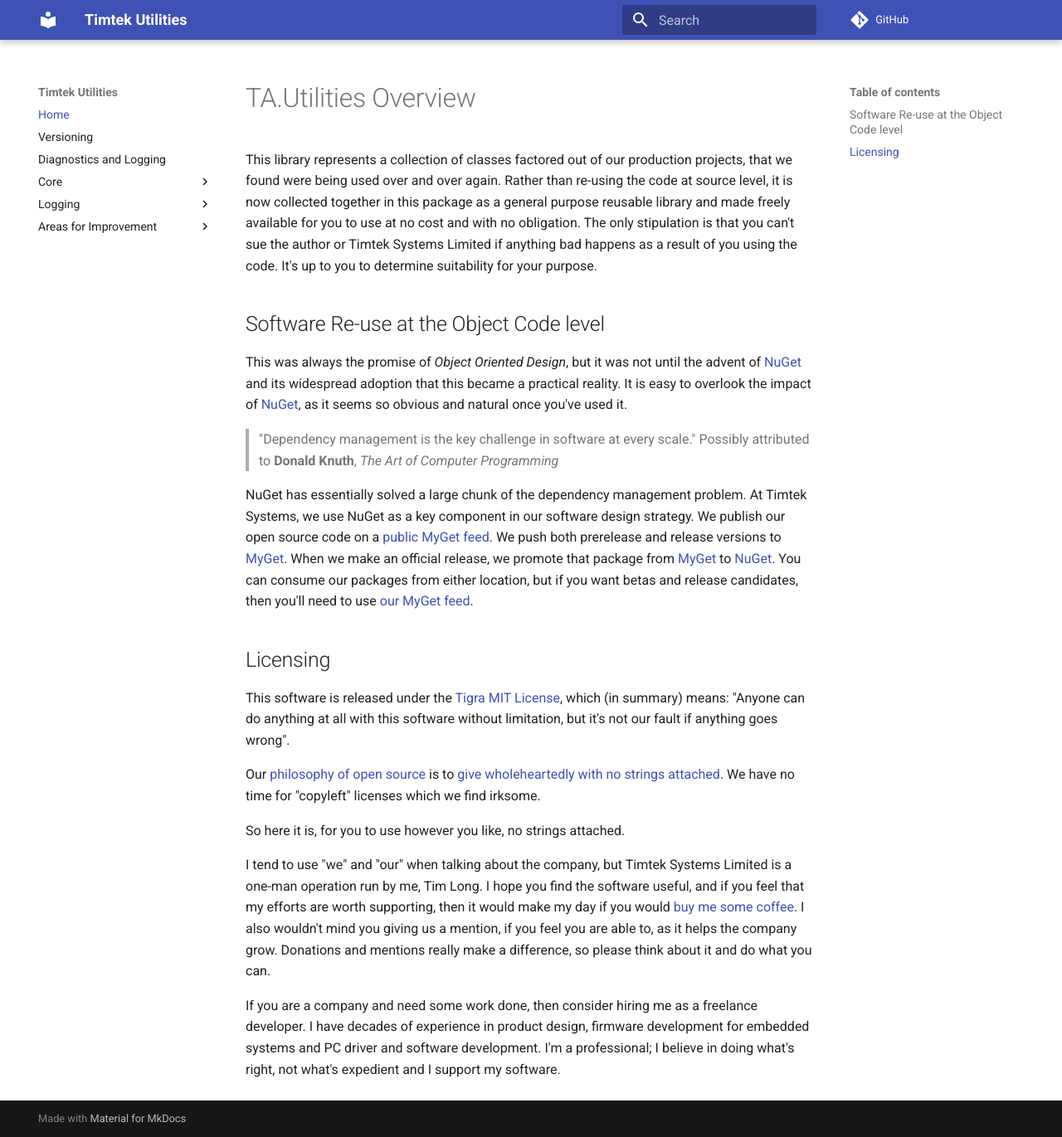
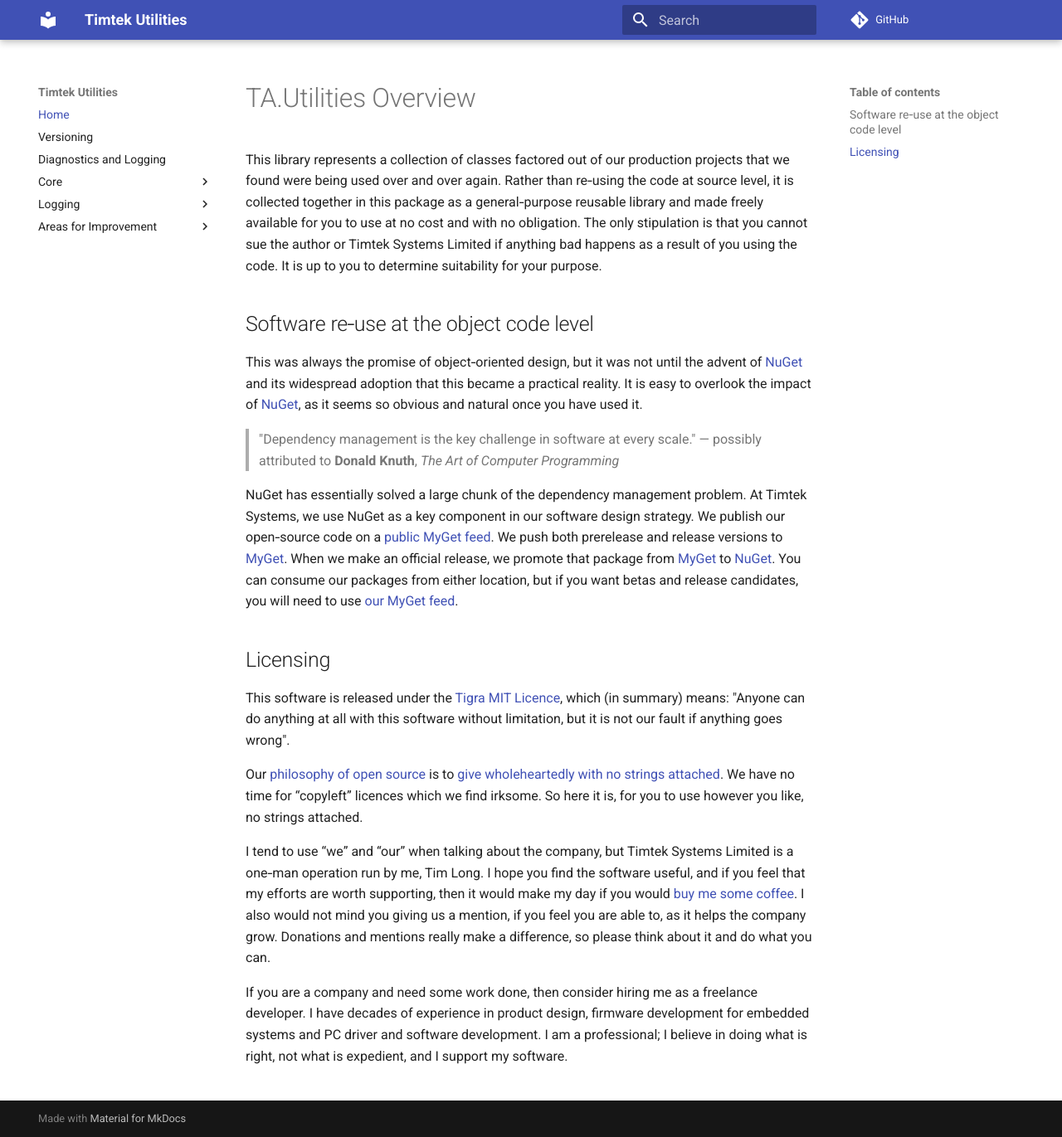
Before and after one commit to Tigra-Astronomy/TA.Utilities, an MkDocs documentation site: the page built from Documentation/Timtek Utilities/index.md, in a window 1280 px wide and 1371 px high. Shown: the whole window at 83% size. Built offline with MkDocs 1.6.1 and Material for MkDocs 9.7.7, drawn with Linux system fonts in a browser that asks for light colours; comment, search, counter and statistics services are not loaded; the version menu is left out.

Commit message:
docs: lint pass – reflow paragraphs on index and README; UK English tweaks; avoid manual line breaks in prose

```diff
--- a/Documentation/Timtek Utilities/index.md
+++ b/Documentation/Timtek Utilities/index.md
@@ -1,40 +1,27 @@
 # TA.Utilities Overview
 
-This library represents a collection of classes factored out of our production projects, that we found were being used over and over again. Rather than re-using the code at source level, it is now collected together in this package as a general purpose reusable library and made freely available for you to use at no cost and with no obligation. The only stipulation is that you can't sue the author or Timtek Systems Limited if anything bad happens as a result of you using the code. It's up to you to determine suitability for your purpose.
+This library represents a collection of classes factored out of our production projects that we found were being used over and over again. Rather than re‑using the code at source level, it is collected together in this package as a general‑purpose reusable library and made freely available for you to use at no cost and with no obligation. The only stipulation is that you cannot sue the author or Timtek Systems Limited if anything bad happens as a result of you using the code. It is up to you to determine suitability for your purpose.
 
-## Software Re-use at the Object Code level
+## Software re‑use at the object code level
 
-This was always the promise of _Object Oriented Design_, but it was not until the advent of [NuGet][nuget] and its widespread adoption that this became a practical reality.
-It is easy to overlook the impact of [NuGet][nuget], as it seems so obvious and natural once you've used it.
+This was always the promise of object‑oriented design, but it was not until the advent of [NuGet][nuget] and its widespread adoption that this became a practical reality. It is easy to overlook the impact of [NuGet][nuget], as it seems so obvious and natural once you have used it.
 
-> "Dependency management is the key challenge in software at every scale."
-> Possibly attributed to **Donald Knuth**, _The Art of Computer Programming_
+> "Dependency management is the key challenge in software at every scale." — possibly attributed to **Donald Knuth**, _The Art of Computer Programming_
 
-NuGet has essentially solved a large chunk of the dependency management problem.
-At Timtek Systems, we use NuGet as a key component in our software design strategy.
-We publish our open source code on a [public MyGet feed][myget].
-We push both prerelease and release versions to [MyGet][myget].
-When we make an official release, we promote that package from [MyGet][myget] to [NuGet][nuget].
-You can consume our packages from either location, but if you want betas and release candidates, then you'll need to use [our MyGet feed][myget].
+NuGet has essentially solved a large chunk of the dependency management problem. At Timtek Systems, we use NuGet as a key component in our software design strategy. We publish our open‑source code on a [public MyGet feed][myget]. We push both prerelease and release versions to [MyGet][myget]. When we make an official release, we promote that package from [MyGet][myget] to [NuGet][nuget]. You can consume our packages from either location, but if you want betas and release candidates, you will need to use [our MyGet feed][myget].
 
 ## Licensing
 
-This software is released under the [Tigra MIT License][mit], which (in summary) means:
-"Anyone can do anything at all with this software without limitation, but it's not our fault if anything goes wrong".
+This software is released under the [Tigra MIT Licence][mit], which (in summary) means: "Anyone can do anything at all with this software without limitation, but it is not our fault if anything goes wrong".
 
-Our [philosophy of open source][yt-oss] is to [give wholeheartedly with no strings attached][yt-oss].
-We have no time for "copyleft" licenses which we find irksome.
+Our [philosophy of open source][yt-oss] is to [give wholeheartedly with no strings attached][yt-oss]. We have no time for “copyleft” licences which we find irksome. So here it is, for you to use however you like, no strings attached.
 
-So here it is, for you to use however you like, no strings attached.
+I tend to use “we” and “our” when talking about the company, but Timtek Systems Limited is a one‑man operation run by me, Tim Long. I hope you find the software useful, and if you feel that my efforts are worth supporting, then it would make my day if you would [buy me some coffee][coffee]. I also would not mind you giving us a mention, if you feel you are able to, as it helps the company grow. Donations and mentions really make a difference, so please think about it and do what you can.
 
-I tend to use "we" and "our" when talking about the company, but Timtek Systems Limited is a one-man operation run by me, Tim Long.
-I hope you find the software useful, and if you feel that my efforts are worth supporting, then it would make my day if you would [buy me some coffee][coffee].
-I also wouldn't mind you giving us a mention, if you feel you are able to, as it helps the company grow. Donations and mentions really make a difference, so please think about it and do what you can.
-
-If you are a company and need some work done, then consider hiring me as a freelance developer. I have decades of experience in product design, firmware development for embedded systems and PC driver and software development. I'm a professional; I believe in doing what's right, not what's expedient and I support my software.
+If you are a company and need some work done, then consider hiring me as a freelance developer. I have decades of experience in product design, firmware development for embedded systems and PC driver and software development. I am a professional; I believe in doing what is right, not what is expedient, and I support my software.
 
 [nuget]: https://www.nuget.org/ "NuGet gallery"
 [myget]: https://www.myget.org/feed/Packages/tigra-astronomy "Tigra Astronomy public package feed"
-[mit]: https://tigra.mit-license.org "Tigra MIT License"
+[mit]: https://tigra.mit-license.org "Tigra MIT Licence"
 [yt-oss]: https://www.youtube.com/watch?v=kloweL2fw7Q "Set your software free"
 [coffee]: https://www.paypal.com/cgi-bin/webscr?cmd=_s-xclick&hosted_button_id=ARU8ANQKU2SN2&source=url "Support our open source projects with a donation"
```
Also changed, not shown: ReadMe.md (+1 -2 lines).
